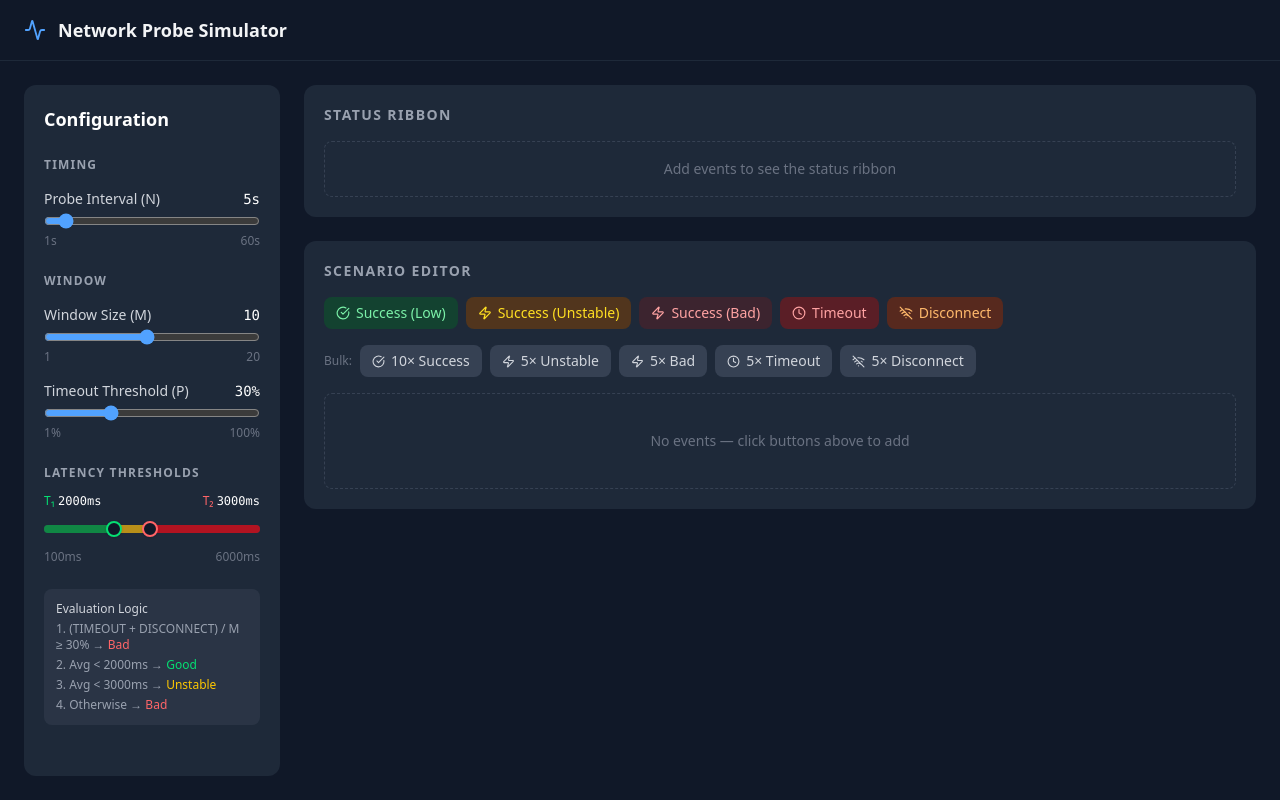
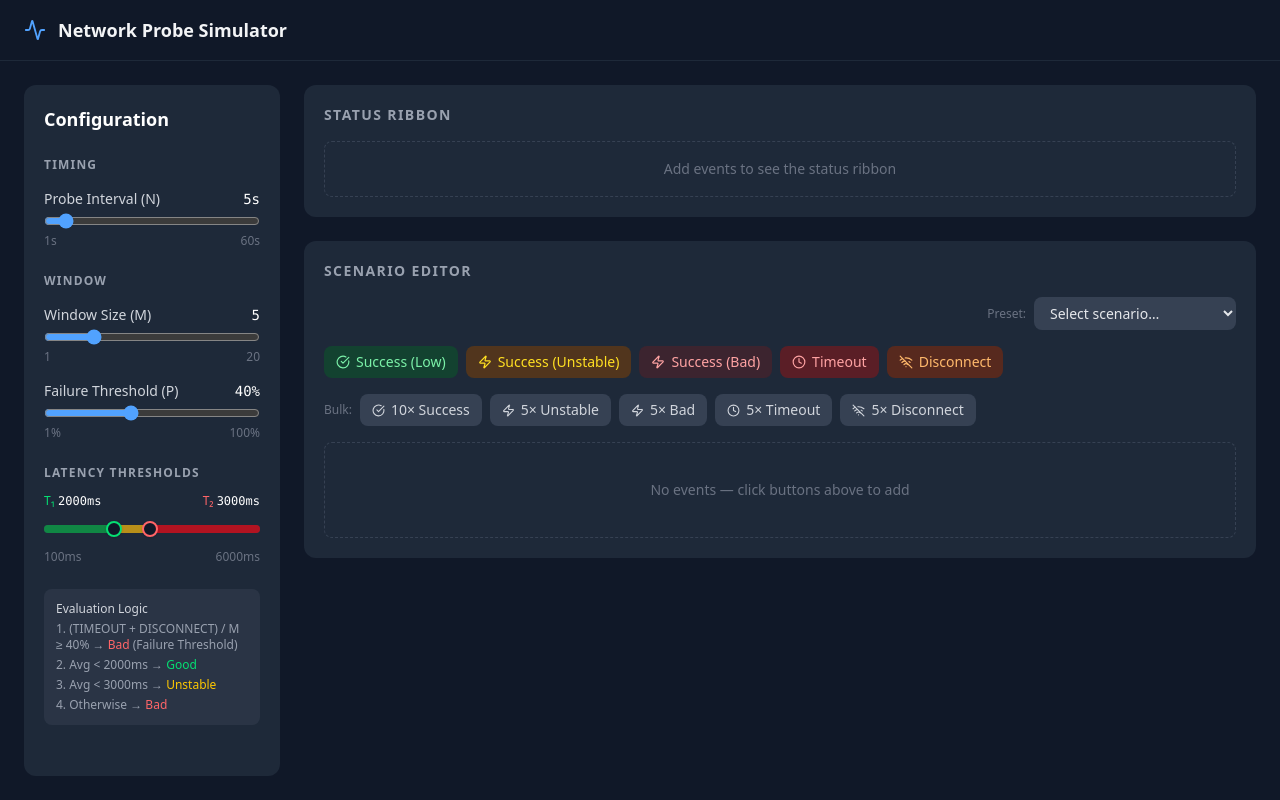
Before and after one commit to jason9075/network_probe_sim, a React (Vite) app: page / in a window 1280 px wide. Built offline with nearby package versions, Linux system fonts and the light colour scheme.

Commit message:
feat: add preset menu

```diff
--- a/src/App.tsx
+++ b/src/App.tsx
@@ -1,4 +1,4 @@
-import { useMemo, useState } from 'react';
+import { useEffect, useMemo, useState } from 'react';
 import { Activity } from 'lucide-react';
 import type { Config, ResponseEvent } from './types';
 import { evaluateSequence } from './logic';
@@ -7,15 +7,40 @@ import { ScenarioEditor } from './components/ScenarioEditor';
 import { StatusRibbon } from './components/StatusRibbon';
 
 const DEFAULT_CONFIG: Config = {
-  windowSize: 10,
-  timeoutThreshold: 30,
+  windowSize: 5,
+  timeoutThreshold: 40,
   scoreThresholds: { good: 2000, bad: 3000 },
   interval: 5,
 };
 
+const STORAGE_KEY = 'nps:events';
+
+function loadEvents(): ResponseEvent[] {
+  try {
+    const raw = localStorage.getItem(STORAGE_KEY);
+    return raw ? (JSON.parse(raw) as ResponseEvent[]) : [];
+  } catch {
+    return [];
+  }
+}
+
 export default function App() {
-  const [events, setEvents] = useState<ResponseEvent[]>([]);
+  const [events, setEventsState] = useState<ResponseEvent[]>(loadEvents);
   const [config, setConfig] = useState<Config>(DEFAULT_CONFIG);
+
+  const setEvents = (next: ResponseEvent[]) => {
+    setEventsState(next);
+    localStorage.setItem(STORAGE_KEY, JSON.stringify(next));
+  };
+
+  // Sync on mount in case another tab changed storage
+  useEffect(() => {
+    const onStorage = (e: StorageEvent) => {
+      if (e.key === STORAGE_KEY) setEventsState(loadEvents());
+    };
+    window.addEventListener('storage', onStorage);
+    return () => window.removeEventListener('storage', onStorage);
+  }, []);
 
   const results = useMemo(() => evaluateSequence(events, config), [events, config]);
 
--- a/src/components/ConfigPanel.tsx
+++ b/src/components/ConfigPanel.tsx
@@ -189,7 +189,7 @@ export function ConfigPanel({ config, onChange }: Props) {
           onChange={(v) => set({ windowSize: v })}
         />
         <SliderRow
-          label="Timeout Threshold (P)"
+          label="Failure Threshold (P)"
           value={config.timeoutThreshold}
           min={1}
           max={100}
@@ -216,7 +216,7 @@ export function ConfigPanel({ config, onChange }: Props) {
         <p className="mb-1 font-medium text-gray-300">Evaluation Logic</p>
         <ol className="list-inside list-decimal space-y-1">
           <li>
-            (TIMEOUT + DISCONNECT) / M ≥ {config.timeoutThreshold}% → <span className="text-red-400">Bad</span>
+            (TIMEOUT + DISCONNECT) / M ≥ {config.timeoutThreshold}% → <span className="text-red-400">Bad</span> (Failure Threshold)
           </li>
           <li>
             Avg &lt; {config.scoreThresholds.good}ms →{' '}
--- a/src/components/ScenarioEditor.tsx
+++ b/src/components/ScenarioEditor.tsx
@@ -1,6 +1,6 @@
 import { CheckCircle, Clock, Trash2, WifiOff, Zap } from 'lucide-react';
 import type { ResponseEvent, ScoreThresholds } from '../types';
-import { makeBulk, makeDisconnect, makeSuccess, makeTimeout } from '../mock';
+import { makeBulk, makeDisconnect, makeSuccess, makeTimeout, PRESETS } from '../mock';
 
 interface Props {
   events: ResponseEvent[];
@@ -111,8 +111,28 @@ export function ScenarioEditor({ events, onChange, thresholds }: Props) {
       }),
     );
 
+  const applyPreset = (id: string) => {
+    const preset = PRESETS.find((p) => p.id === id);
+    if (preset) onChange(preset.build(thresholds));
+  };
+
   return (
     <div className="flex flex-col gap-4">
+      {/* Preset selector */}
+      <div className="flex items-center justify-end gap-2">
+        <span className="text-xs text-gray-500">Preset:</span>
+        <select
+          defaultValue=""
+          onChange={(e) => { applyPreset(e.target.value); e.target.value = ''; }}
+          className="rounded-lg bg-gray-700 px-3 py-1.5 text-sm text-gray-200 outline-none focus:ring-1 focus:ring-blue-500 cursor-pointer"
+        >
+          <option value="" disabled>Select scenario…</option>
+          {PRESETS.map((p) => (
+            <option key={p.id} value={p.id}>{p.name}</option>
+          ))}
+        </select>
+      </div>
+
       {/* Action bar */}
       <div className="flex flex-wrap gap-2">
         <ActionButton
--- a/src/mock.ts
+++ b/src/mock.ts
@@ -69,6 +69,57 @@ export function makeEvent(type: EventType, thresholds: ScoreThresholds, latency?
   };
 }
 
+export interface Preset {
+  id: string;
+  name: string;
+  build: (t: ScoreThresholds) => ResponseEvent[];
+}
+
+export const PRESETS: Preset[] = [
+  {
+    id: 'timeout-storm',
+    name: 'Timeout Storm',
+    build: (t) => [
+      ...Array.from({ length: 10 }, () => makeSuccess('good', t)),
+      makeTimeout(), makeTimeout(), makeTimeout(),
+      ...Array.from({ length: 10 }, () => makeSuccess('good', t)),
+    ],
+  },
+  {
+    id: 'disconnect-storm',
+    name: 'Disconnect Wave',
+    build: (t) => [
+      ...Array.from({ length: 10 }, () => makeSuccess('good', t)),
+      makeDisconnect(), makeDisconnect(), makeDisconnect(),
+      ...Array.from({ length: 10 }, () => makeSuccess('good', t)),
+    ],
+  },
+  {
+    id: 'scattered-degradation',
+    name: 'Scattered Degradation',
+    build: (t) => [
+      ...Array.from({ length: 8 }, () => makeSuccess('good', t)),
+      makeSuccess('unstable', t),
+      makeSuccess('bad', t),
+      makeSuccess('unstable', t),
+      makeSuccess('bad', t),
+      makeSuccess('unstable', t),
+      makeSuccess('bad', t),
+      makeSuccess('unstable', t),
+      makeSuccess('bad', t),
+      ...Array.from({ length: 8 }, () => makeSuccess('good', t)),
+    ],
+  },
+  {
+    id: 'reconnect-after-outage',
+    name: 'Reconnect After Outage',
+    build: (t) => [
+      ...Array.from({ length: 10 }, () => makeDisconnect()),
+      ...Array.from({ length: 20 }, () => makeSuccess('good', t)),
+    ],
+  },
+];
+
 export function makeBulk(
   type: 'timeout' | 'disconnect' | 'success' | 'unstable' | 'bad',
   count: number,
```
